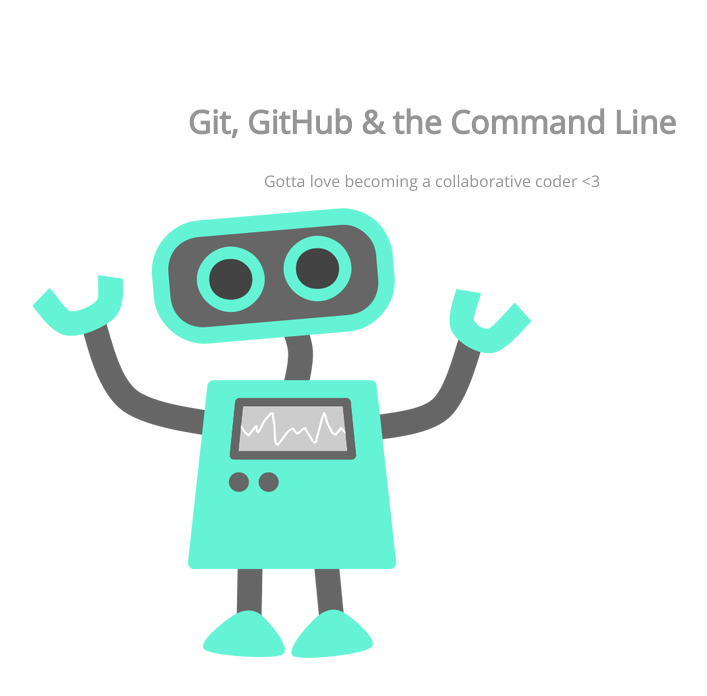
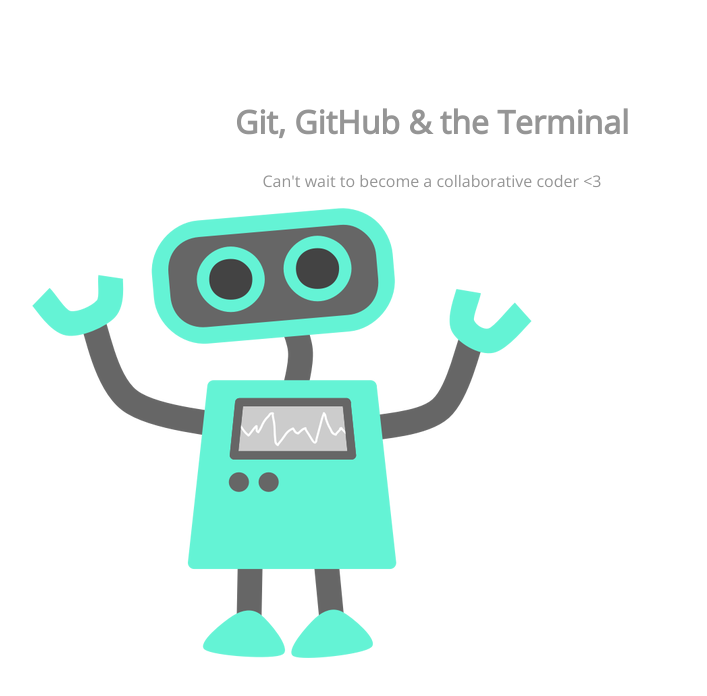
Before and after one commit to illustrata/general-repo, a plain HTML site: page index.html in a window 1280 px wide. Shown: the whole page, without its empty margins (208-915 px from the left). Drawn offline with nearby package versions, Linux system fonts and the light colour scheme.

Commit message:
changed title and subtitle text

```diff
--- a/index.html
+++ b/index.html
@@ -8,8 +8,8 @@
 </head>
 <body>
 	<section>
-		<h1>Git, GitHub & the Command Line</h1>
-		<p>Gotta love becoming a collaborative coder <3</p>
+		<h1>Git, GitHub & the Terminal</h1>
+		<p>Can't wait to become a collaborative coder <3</p>
 		<img src="img/happy-blue-robot.png">
 	</section>
 </body>
```
